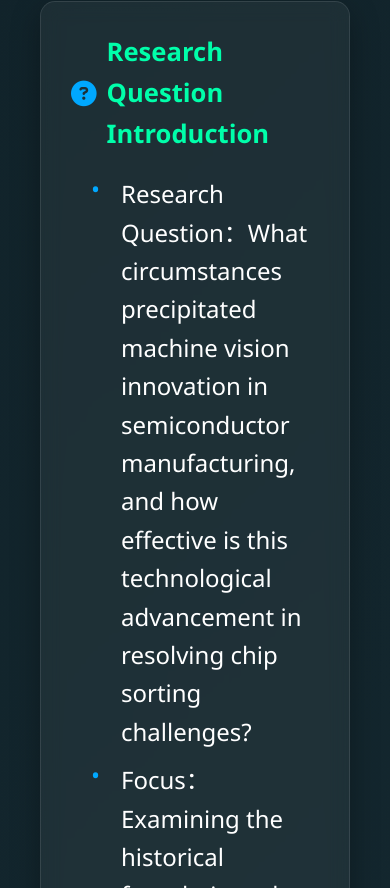
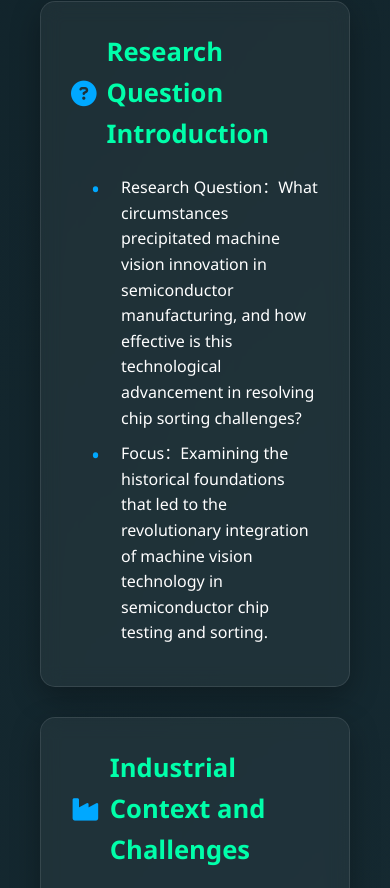
Before and after one commit to ChrisWu11/Presentation_innovation, a plain HTML site: page index.html in a window 390 px wide. Shown: the part 1333-2221 px from the top of the page. Drawn offline with Linux system fonts and the light colour scheme.

Commit message:
chore: 文字修改

```diff
--- a/index.html
+++ b/index.html
@@ -383,6 +383,10 @@
           margin-top: 20px;
           width: 100%;
           flex: 0 0 auto;
+        }
+
+        .slide-content li {
+          font-size: 1rem;
         }
 
         .member-header {
```
